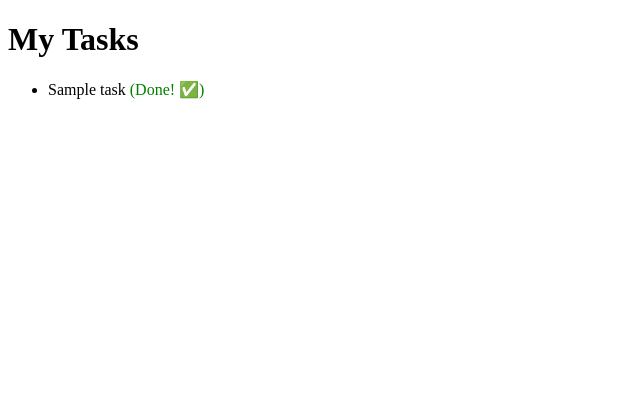
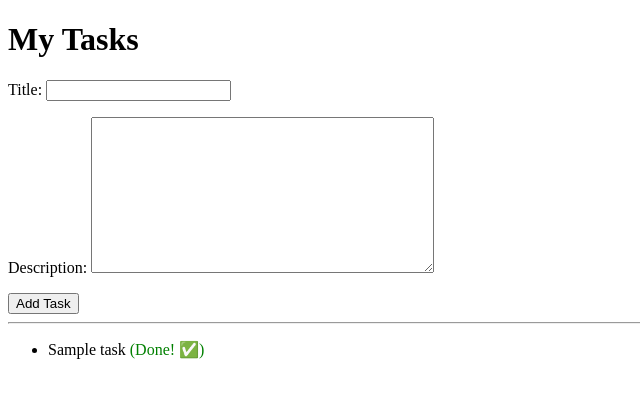
Before and after one commit to manibhatt10/manote, a Django app: page / in a window 1280 px wide. Shown: the top 398 px of the page, without its empty margins (0-640 px from the left). Run offline with Django 5.2, Linux system fonts and the light colour scheme; tables that the repository leaves empty hold one stand-in row (values such as "Sample post").

Commit message:
implemented task form to create tasks from homepage

```diff
--- /dev/null
+++ b/tasks/forms.py
@@ -0,0 +1,7 @@
+from django import forms
+from .models import Task
+
+class TaskForm(forms.ModelForm):
+    class Meta:
+        model=Task
+        fields=['title','description']
--- a/tasks/templates/tasks/task_list.html
+++ b/tasks/templates/tasks/task_list.html
@@ -14,6 +14,12 @@
 </head>
 <body>
     <h1>My Tasks</h1>
+    <form method="POST">
+        {% csrf_token %}
+        {{ form.as_p }}
+        <button type="submit">Add Task</button></form>
+        <hr>
+
     <ul>
         {% for task in tasks %}
             <li>
--- a/tasks/views.py
+++ b/tasks/views.py
@@ -1,12 +1,21 @@
-from django.shortcuts import render
+from django.shortcuts import render,redirect
 
 # Create your views here.
 from .models import Task
+from .forms import TaskForm
+
 
 def task_list(request):
+    if request.method=='POST':
+        form=TaskForm(request.POST)
+        if form.is_valid():
+            form.save()
+            return redirect('task_list')
+    else:
+        form=TaskForm()
     #tasks=Task.objects.all()  #fetches all from DB
     tasks=Task.objects.all().order_by('-created_at') #minus sign for descending order
-    return render(request, 'tasks/task_list.html',{'tasks':tasks})
+    return render(request, 'tasks/task_list.html',{'tasks':tasks,'form':form})
 '''Task.objects.all(): This is Django's ORM (Object-Relational Mapper) talking to the database for you.
 
 render(): This function combines a template with a "context" dictionary (the {'tasks': tasks} part) to create the final HTML.'''
```
